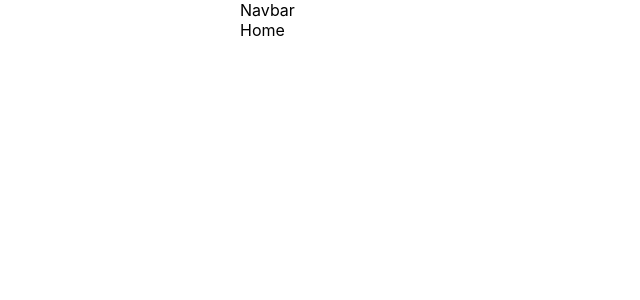
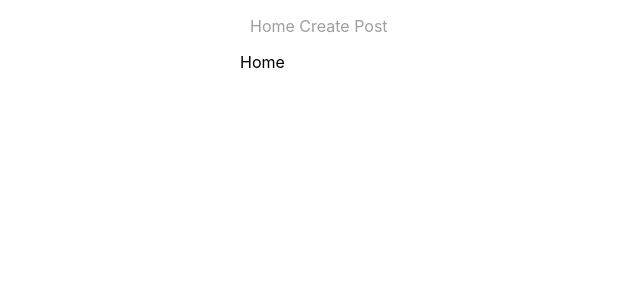
Before and after one commit to developerashish02/blog-page, a React (Create React App) app: page / in a window 1280 px wide. Shown: the top 300 px of the page, without its empty margins (0-640 px from the left). Built offline with nearby package versions, Linux system fonts and the light colour scheme.

Commit message:
implementing Navbar component

```diff
--- a/src/component/Navbar.js
+++ b/src/component/Navbar.js
@@ -1,7 +1,13 @@
+import { Link } from 'react-router-dom';
 function Navbar() {
     return (
         <div>
-            Navbar
+            <ul id='nav'>
+                <li>
+                    <Link to="/" >Home</Link>
+                    <Link to="/create-post" > Create Post</Link>
+                </li>
+            </ul>
         </div>
     )
 }
```
